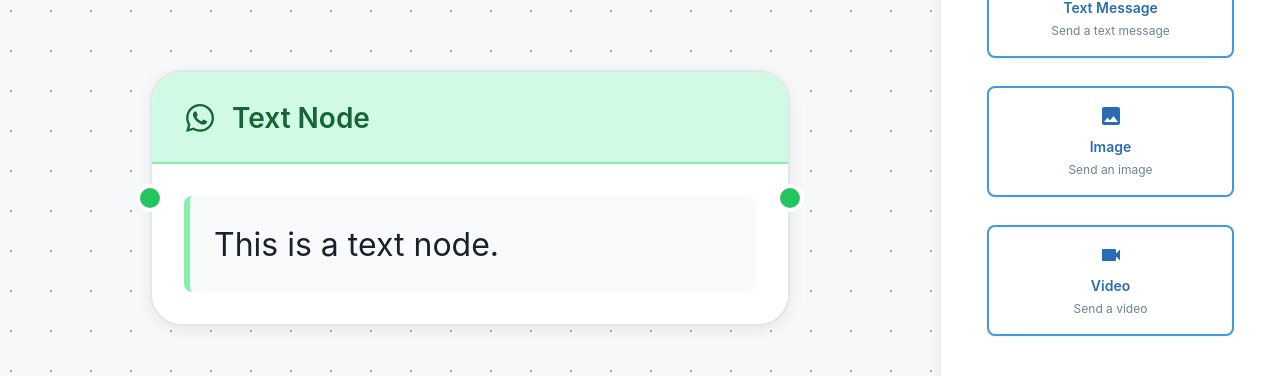
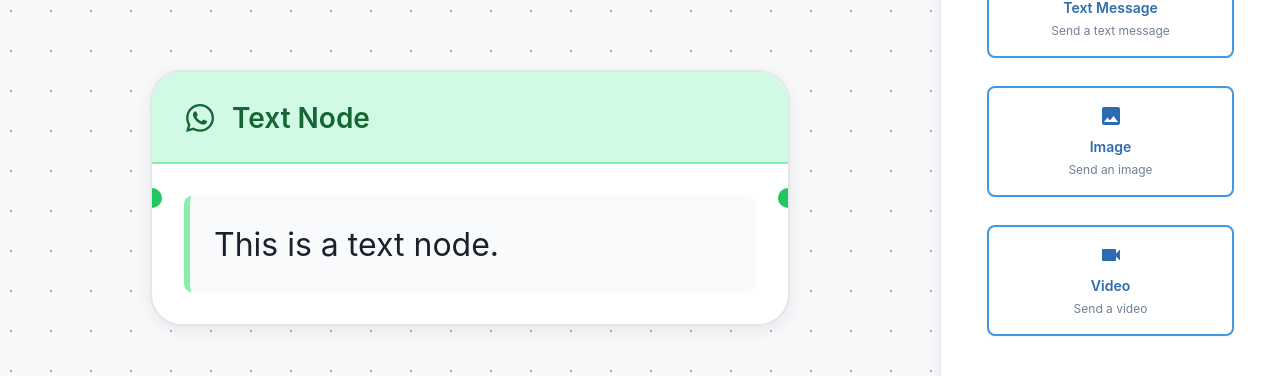
Before and after one commit to Dutt23/flow-builder, a React (Vite) app: page / in a window 1280 px wide. Shown: the part 226-602 px from the top of the page. Built offline with nearby package versions, Linux system fonts and the light colour scheme.

Commit message:
Fix clicking issue

```diff
--- a/src/components/CustomNode.jsx
+++ b/src/components/CustomNode.jsx
@@ -1,6 +1,6 @@
 import { TextNode, ImageNode, VideoNode, ButtonNode } from './nodes';
 
-export default function CustomNode(props) {
+export default function CustomNode({ selected, ...props }) {
   const { type = 'text' } = props.data || {};
 
   const nodeComponents = {
@@ -12,5 +12,5 @@ export default function CustomNode(props) {
 
   const NodeComponent = nodeComponents[type] || TextNode;
 
-  return <NodeComponent {...props} />;
+  return <NodeComponent selected={selected} {...props} />;
 }
--- a/src/components/nodes/common/NodeBase.jsx
+++ b/src/components/nodes/common/NodeBase.jsx
@@ -8,7 +8,9 @@ export const NodeBase = ({
   icon: Icon,
   children,
   showSourceHandles = true,
-  showTargetHandles = true
+  showTargetHandles = true,
+  selected,
+  ...rest
 }) => {
   return (
     <div
@@ -16,11 +18,20 @@ export const NodeBase = ({
         minWidth: 320,
         borderRadius: 16,
         background: '#fff',
-        border: '1.5px solid #e3e6ea',
-        boxShadow: '0 2px 8px rgba(0,0,0,0.07)',
+        border: selected ? '2px solid #3182ce' : '1.5px solid #e3e6ea',
+        boxShadow: selected
+          ? '0 0 0 1px #3182ce, 0 2px 8px rgba(0,0,0,0.1)'
+          : '0 2px 8px rgba(0,0,0,0.07)',
         overflow: 'hidden',
         fontFamily: 'Inter, Arial, sans-serif',
+        cursor: 'pointer',
+        transition: 'all 0.2s ease',
+        position: 'relative',
+        '&:hover': {
+          boxShadow: '0 0 0 1px #3182ce, 0 4px 12px rgba(0,0,0,0.1)'
+        }
       }}
+      {...rest}
     >
       {/* Node Header */}
       <div
@@ -44,7 +55,12 @@ export const NodeBase = ({
       </div>
 
       {/* Node Content */}
-      <div style={{ padding: '16px' }}>
+      <div
+        style={{
+          padding: '16px',
+          pointerEvents: 'none' // Ensure clicks go through to the parent
+        }}
+      >
         {children}
       </div>
 
```
